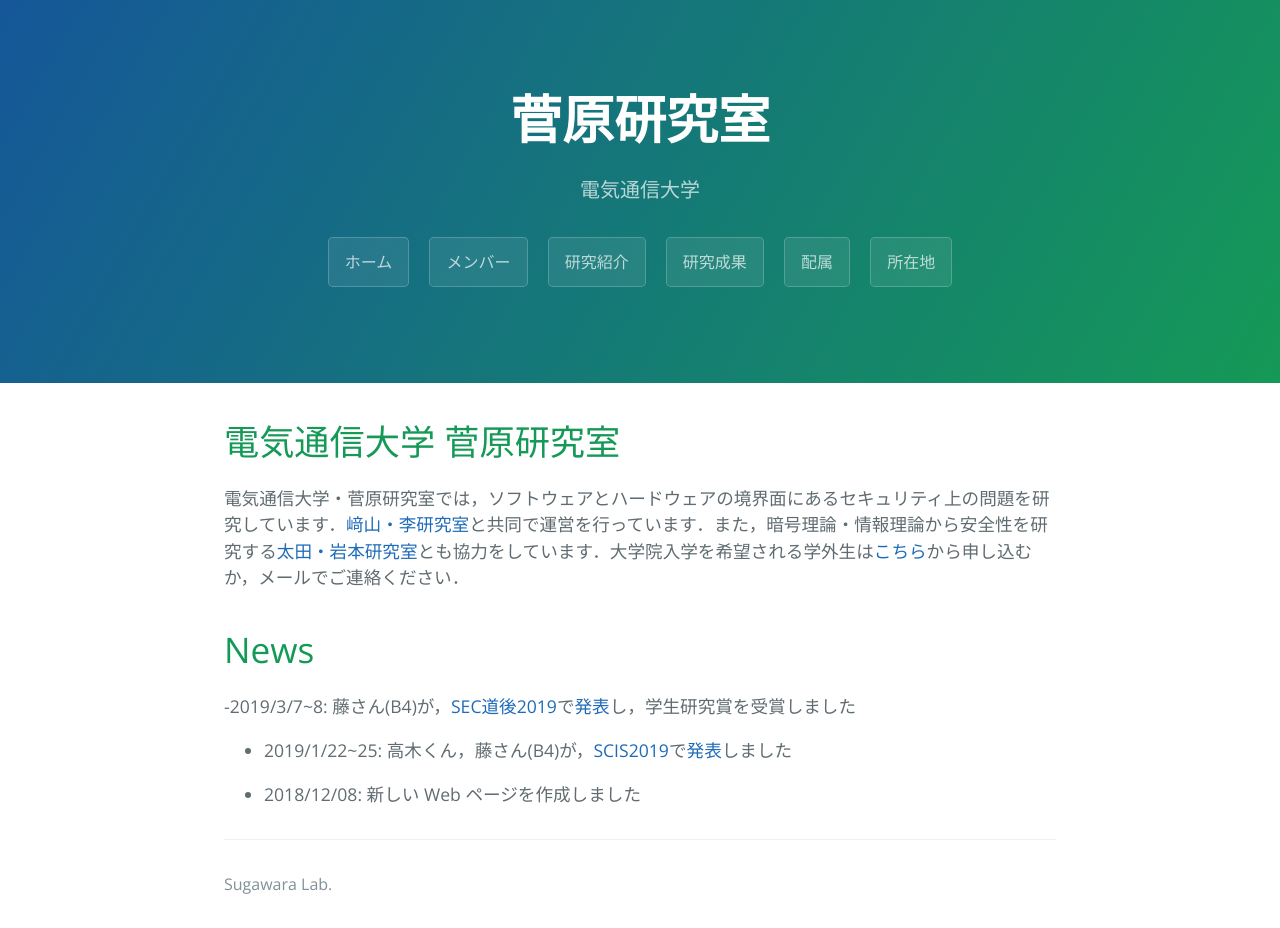
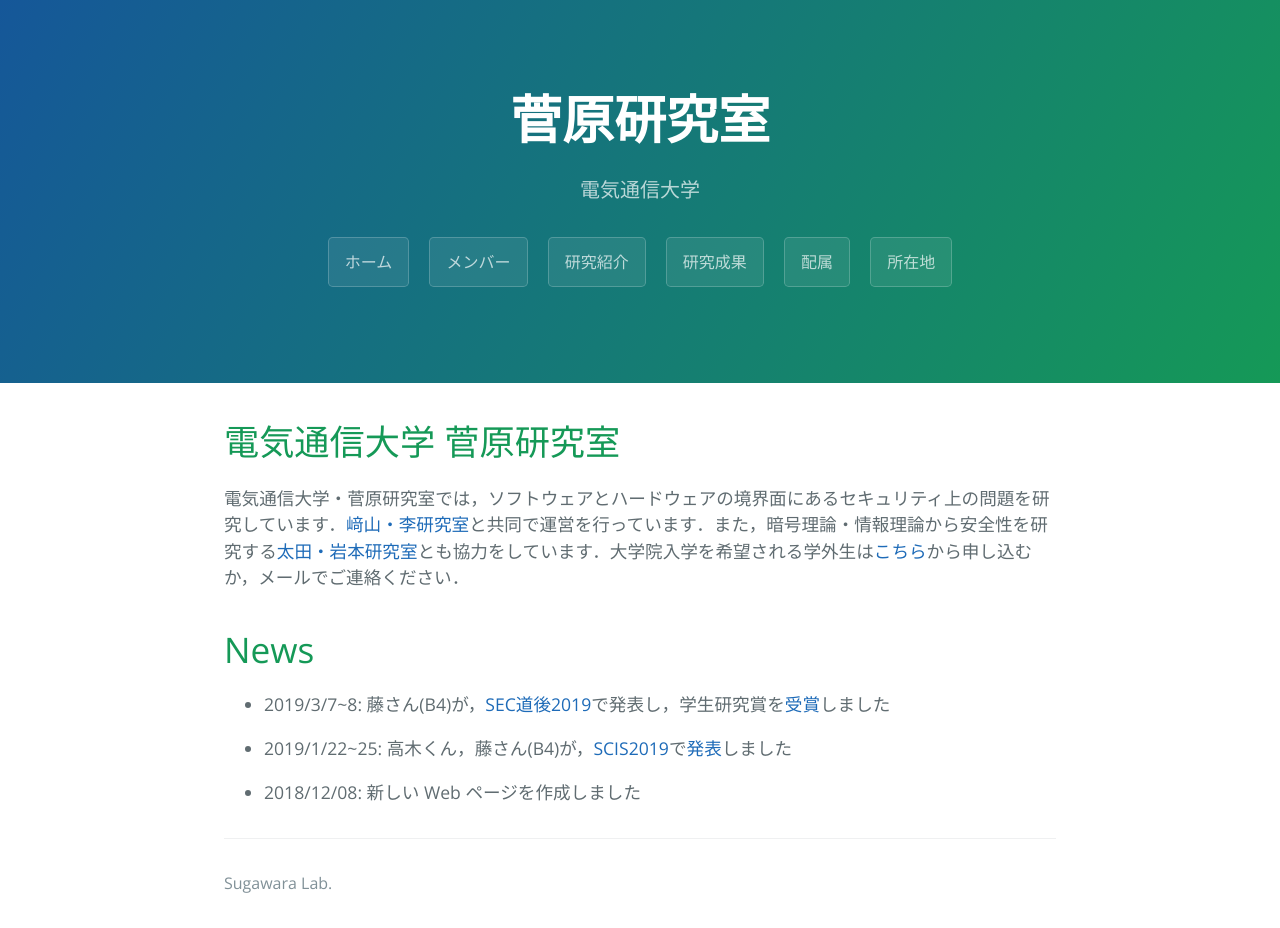
Before and after one commit to sugawara-bbbb/weblab, a Jekyll site: the page built from index.md, in a window 1280 px wide. Built offline with Jekyll 4.4.1, drawn with Linux system fonts in a browser that asks for light colours; our own code applies the rules of GitHub Pages for plain Markdown files.

Commit message:
細かい修正

```diff
--- a/index.md
+++ b/index.md
@@ -7,7 +7,7 @@ layout: default
 電気通信大学・菅原研究室では，ソフトウェアとハードウェアの境界面にあるセキュリティ上の問題を研究しています．[﨑山・李研究室](http://sakiyama-lab.jp/)と共同で運営を行っています．また，暗号理論・情報理論から安全性を研究する[太田・岩本研究室](http://ohta-lab.jp/)とも協力をしています．大学院入学を希望される学外生は[こちら](https://www.uec.ac.jp/admission/open-graduate/tour.html)から申し込むか，メールでご連絡ください．
 
 # News
--2019/3/7~8: 藤さん(B4)が，[SEC道後2019](http://www.sec-dogo.jp/)で[発表](./sec2019.html)し，学生研究賞を受賞しました
+- 2019/3/7~8: 藤さん(B4)が，[SEC道後2019](http://www.sec-dogo.jp/)で発表し，学生研究賞を[受賞](./sec2019.html)しました
 
 - 2019/1/22~25: 高木くん，藤さん(B4)が，[SCIS2019](https://www.iwsec.org/scis/2019/)で[発表](./scis2019.html)しました
 
```
